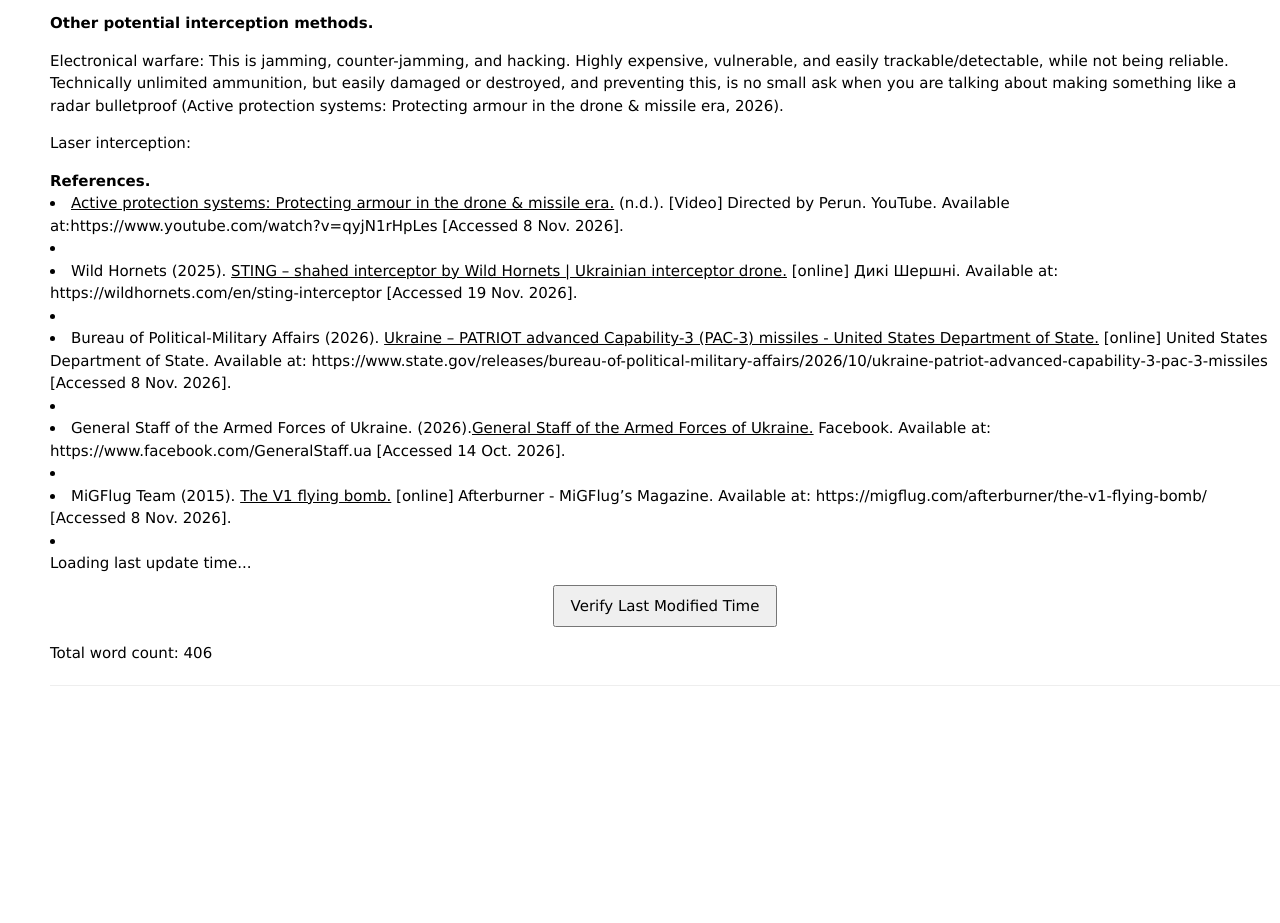
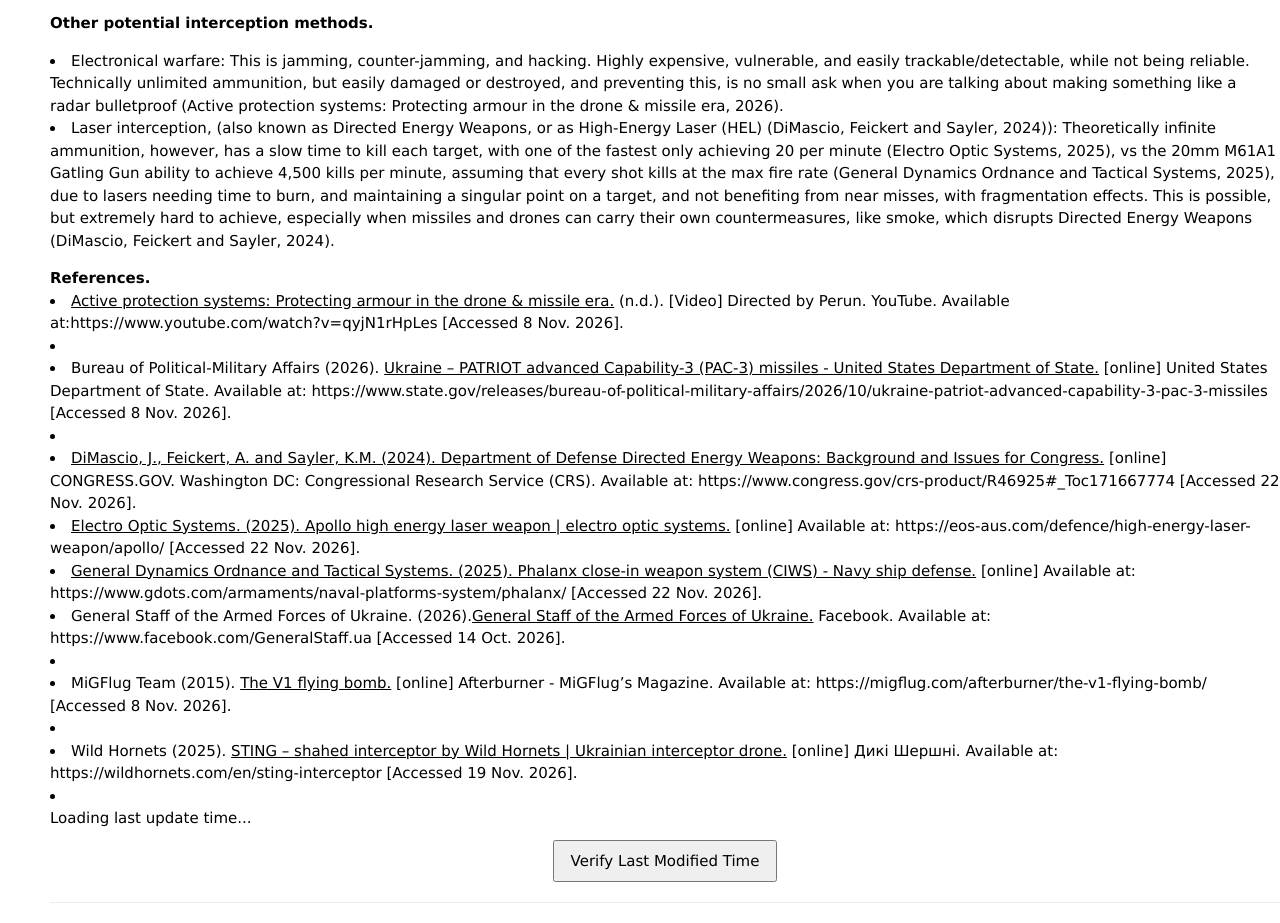
Before and after one commit to FEPSFY6973127/FY6973127, a plain HTML site: page index.html in a window 1280 px wide. Shown: the part 2089-3012 px from the top of the page. Before the commit the page ends 2795 px from the top, so only its background shows below. Drawn offline with nearby package versions, Linux system fonts and the light colour scheme.

Commit message:
Update HTML structure and add word count sections

```diff
--- a/index.html
+++ b/index.html
@@ -93,30 +93,32 @@
     </p>
 
 <h8 id="Frontline interception."><b>Frontline interception.</b></h8>
-  <p>
+  <p id="Main 3">
 
   </p>
 
 <h9 id="Final point of interception."><b>Final point of interception.</b></h9>
-  <p>
+  <p id="Main 4">
     The OWA drone has made it through all regular, conventional layers and has started an attack dive on its final target, maybe an MBT, or a couple of squaddies taking cover in an apartment. There is no command level response available, like firing a missile or ordering a drone interception, since the remaining time to intercept is now counted in minutes rather than hours.
   </p>
 
 <h10 id="Other potential interception methods."><b>Other potential interception methods.</b></h10>
-  <p>
-    Electronical warfare: This is jamming, counter-jamming, and hacking. Highly expensive, vulnerable, and easily trackable/detectable, while not being reliable. Technically unlimited ammunition, but easily damaged or destroyed, and preventing this, is no small ask when you are talking about making something like a radar bulletproof (Active protection systems: Protecting armour in the drone & missile era, 2026).
-  </p>
-  <p>
-    Laser interception:
+  <p id="Main 5">
+    <li>Electronical warfare: This is jamming, counter-jamming, and hacking. Highly expensive, vulnerable, and easily trackable/detectable, while not being reliable. Technically unlimited ammunition, but easily damaged or destroyed, and preventing this, is no small ask when you are talking about making something like a radar bulletproof (Active protection systems: Protecting armour in the drone & missile era, 2026).</li>
+    <li>Laser interception, (also known as Directed Energy Weapons, or as High-Energy Laser (HEL) (DiMascio, Feickert and Sayler, 2024)): Theoretically infinite ammunition, however, has a slow time to kill each target, with one of the fastest only achieving 20 per minute (Electro Optic Systems, 2025), vs the 20mm M61A1 Gatling Gun ability to achieve 4,500 kills per minute, assuming that every shot kills at the max fire rate (General Dynamics Ordnance and Tactical Systems, 2025), due to lasers needing time to burn, and maintaining a singular point on a target, and not benefiting from near misses, with fragmentation effects. This is possible, but extremely hard to achieve, especially when missiles and drones can carry their own countermeasures, like smoke, which disrupts Directed Energy Weapons (DiMascio, Feickert and Sayler, 2024).</li>
   </p>
 
 
     <h11 id="Refences."><b>References.</b></h11>
 <li><a href="https://www.youtube.com/watch?v=qyjN1rHpLes">Active protection systems: Protecting armour in the drone & missile era.</a> (n.d.). [Video] Directed by Perun. YouTube. Available at:https://www.youtube.com/watch?v=qyjN1rHpLes [Accessed 8 Nov. 2026].<li>
-<li>Wild Hornets (2025). <a href="https://wildhornets.com/en/sting-interceptor">STING – shahed interceptor by Wild Hornets | Ukrainian interceptor drone.</a> [online] Дикі Шершні. Available at: https://wildhornets.com/en/sting-interceptor  [Accessed 19 Nov. 2026].<li>
+
 <li>Bureau of Political-Military Affairs (2026). <a href="https://www.state.gov/releases/bureau-of-political-military-affairs/2026/10/ukraine-patriot-advanced-capability-3-pac-3-missiles">Ukraine – PATRIOT advanced Capability-3 (PAC-3) missiles - United States Department of State.</a> [online] United States Department of State. Available at: https://www.state.gov/releases/bureau-of-political-military-affairs/2026/10/ukraine-patriot-advanced-capability-3-pac-3-missiles [Accessed 8 Nov. 2026].<li>
+<li><a href="https://www.congress.gov/crs-product/R46925#_Toc171667774">DiMascio, J., Feickert, A. and Sayler, K.M. (2024). Department of Defense Directed Energy Weapons: Background and Issues for Congress.</a> [online] CONGRESS.GOV. Washington DC: Congressional Research Service (CRS). Available at: https://www.congress.gov/crs-product/R46925#_Toc171667774 [Accessed 22 Nov. 2026].</li>
+<li><a href="https://eos-aus.com/defence/high-energy-laser-weapon/apollo/">Electro Optic Systems. (2025). Apollo high energy laser weapon | electro optic systems.</a> [online] Available at: https://eos-aus.com/defence/high-energy-laser-weapon/apollo/ [Accessed 22 Nov. 2026]. </li>
+<li><a href="https://www.gdots.com/armaments/naval-platforms-system/phalanx/">General Dynamics Ordnance and Tactical Systems. (2025). Phalanx close-in weapon system (CIWS) - Navy ship defense.</a> [online] Available at: https://www.gdots.com/armaments/naval-platforms-system/phalanx/ [Accessed 22 Nov. 2026]. </li>
 <li>General Staff of the Armed Forces of Ukraine. (2026).<a href="https://www.facebook.com/GeneralStaff.ua">General Staff of the Armed Forces of Ukraine.</a> Facebook. Available at: https://www.facebook.com/GeneralStaff.ua [Accessed 14 Oct. 2026].<li>
 <li>MiGFlug Team (2015). <a href="https://migflug.com/afterburner/the-v1-flying-bomb/">The V1 flying bomb.</a> [online] Afterburner - MiGFlug’s Magazine. Available at: https://migflug.com/afterburner/the-v1-flying-bomb/  [Accessed 8 Nov. 2026].<li>
+<li>Wild Hornets (2025). <a href="https://wildhornets.com/en/sting-interceptor">STING – shahed interceptor by Wild Hornets | Ukrainian interceptor drone.</a> [online] Дикі Шершні. Available at: https://wildhornets.com/en/sting-interceptor  [Accessed 19 Nov. 2026].<li>
 
 
 
@@ -312,8 +314,11 @@
     const IntroductionCount = displayWordCount("Intro");
     const Main1Count = displayWordCount("Main1");
     const Main2Count = displayWordCount("Main2");
+    const Main3Count = displayWordCount("Main3");
+    const Main4Count = displayWordCount("Main4");
+    const Main5Count = displayWordCount("Main5");
     // Calculate the sum of all selected sections
-    const totalWordCount = IntroductionCount + Main1Count + Main2Count;
+    const totalWordCount = IntroductionCount + Main1Count + Main2Count + Main3Count + Main4Count + Main5Count
     // Display the total word count
     document.getElementById("totalWordCount").innerText = `Total word count: ${totalWordCount}`;
   }
```
